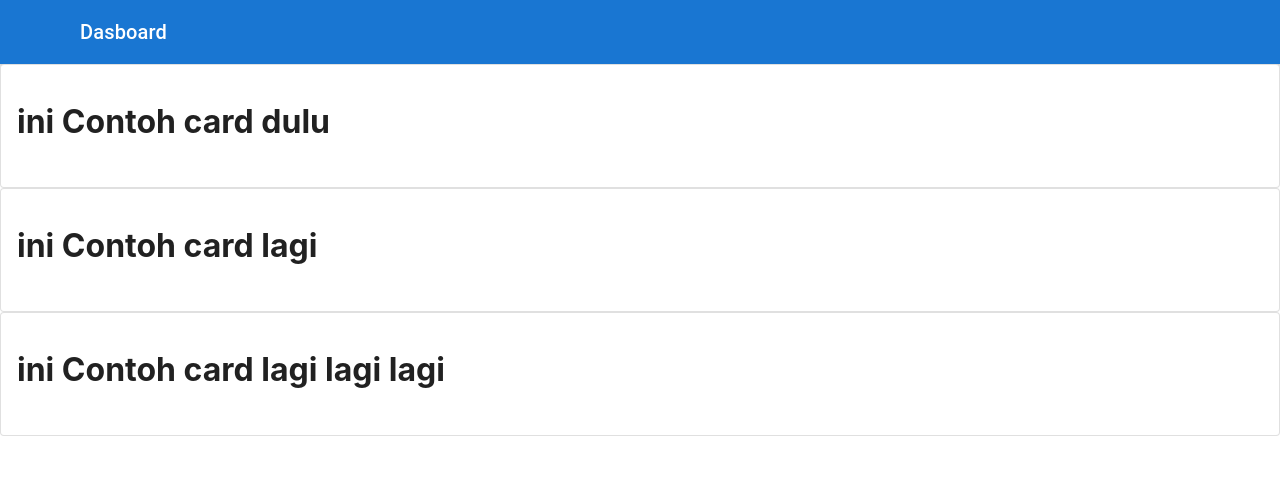
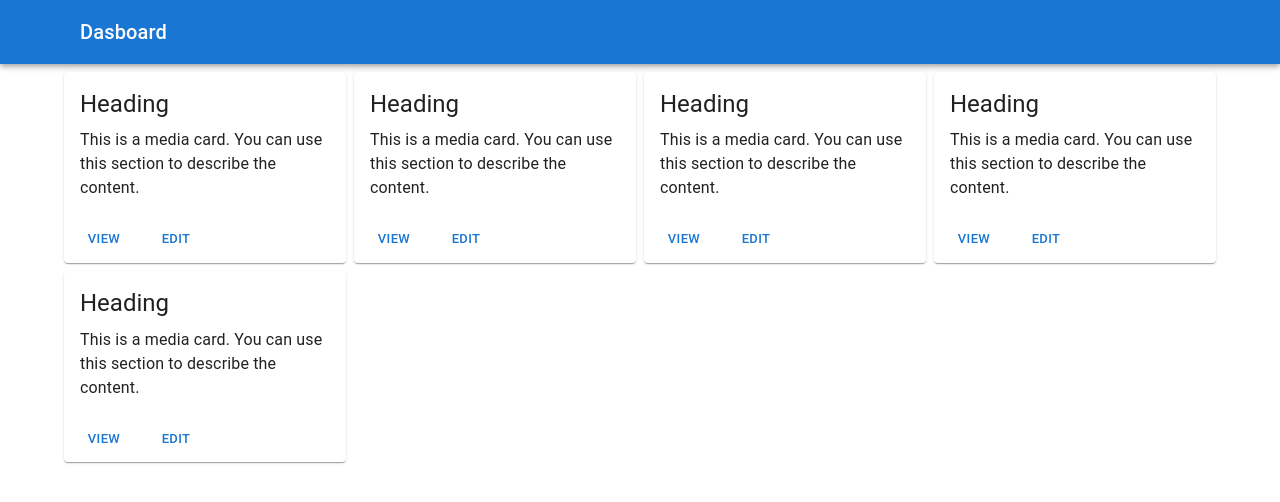
Before and after one commit to junifar/myNext, a Next.js app: page /m in a window 1280 px wide. Shown: the top 502 px of the page. Built offline with nearby package versions, Linux system fonts and the light colour scheme; some icons are missing.

Commit message:
Rapihin Cafrdnya

```diff
--- a/components/common/m/card/index.js
+++ b/components/common/m/card/index.js
@@ -1,11 +1,34 @@
-import { Card, CardContent } from "@material-ui/core";
+import {
+  Button,
+  Card,
+  CardActions,
+  CardContent,
+  Typography,
+} from "@material-ui/core";
 import { Fragment } from "react";
 
 const Mcard = (props) => {
   return (
     <Fragment>
-      <Card sx={{ minWidth: 275 }} variant="outlined" raised="true">
-        <CardContent>{props.children}</CardContent>
+      <Card
+        sx={{
+          height: "100%",
+          display: "flex",
+          flexDirection: "column",
+        }}>
+        <CardContent sx={{ flexGrow: 1 }}>
+          <Typography gutterBottom variant="h5" component="h2">
+            Heading
+          </Typography>
+          <Typography>
+            This is a media card. You can use this section to describe the
+            content.
+          </Typography>
+        </CardContent>
+        <CardActions>
+          <Button size="small">View</Button>
+          <Button size="small">Edit</Button>
+        </CardActions>
       </Card>
     </Fragment>
   );
--- a/pages/m/index.js
+++ b/pages/m/index.js
@@ -1,20 +1,47 @@
+import {
+  Button,
+  Card,
+  CardActions,
+  CardContent,
+  Container,
+  Grid,
+  Typography,
+} from "@material-ui/core";
 import { Fragment } from "react";
 import Mcard from "../../components/common/m/card";
 import MNavbar from "../../components/common/m/navbar";
+
+const GridList = (props) => {
+  return (
+    <Fragment>
+      <Grid container spacing={1}>
+        <Grid item key="1" xs={12} sm={6} md={3}>
+          <Mcard>Test</Mcard>
+        </Grid>
+        <Grid item key="2" xs={12} sm={6} md={3}>
+          <Mcard>Test</Mcard>
+        </Grid>
+        <Grid item key="3" xs={12} sm={6} md={3}>
+          <Mcard>Test</Mcard>
+        </Grid>
+        <Grid item key="4" xs={12} sm={6} md={3}>
+          <Mcard>Test</Mcard>
+        </Grid>
+        <Grid item key="5" xs={12} sm={6} md={3}>
+          <Mcard>Test</Mcard>
+        </Grid>
+      </Grid>
+    </Fragment>
+  );
+};
 
 const MobilePage = () => {
   return (
     <Fragment>
       <MNavbar title="Dasboard" />
-      <Mcard>
-        <h1>ini Contoh card dulu</h1>
-      </Mcard>
-      <Mcard>
-        <h1>ini Contoh card lagi</h1>
-      </Mcard>
-      <Mcard>
-        <h1>ini Contoh card lagi lagi lagi</h1>
-      </Mcard>
+      <Container sx={{ py: 1 }} maxWidth="lg">
+        <GridList />
+      </Container>
     </Fragment>
   );
 };
```
